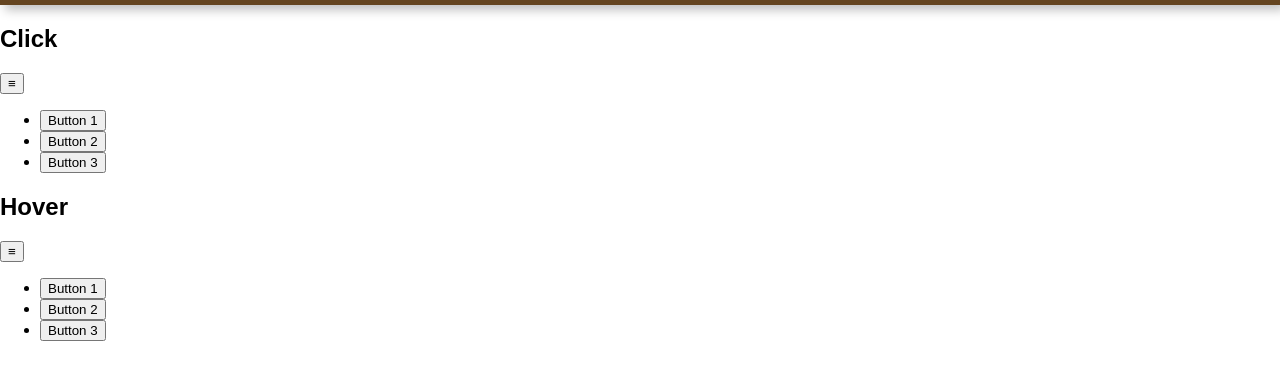
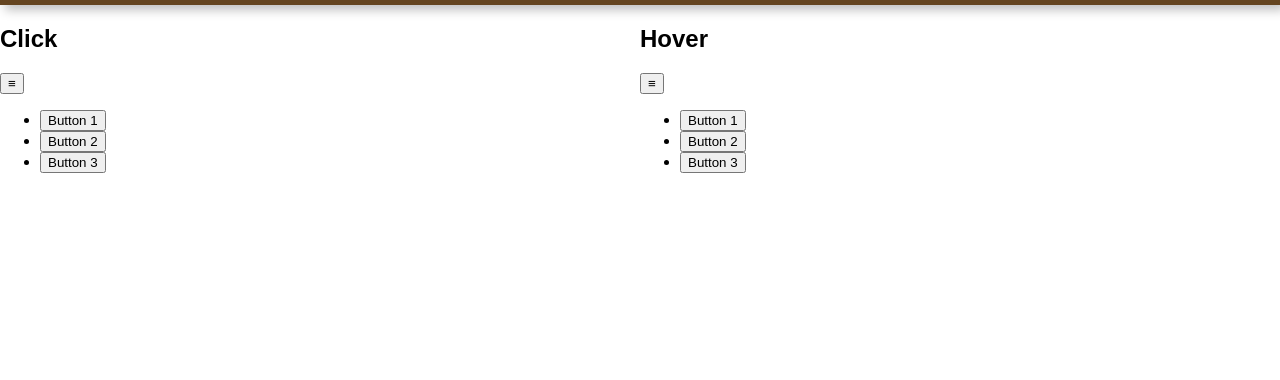
Before and after one commit to TEKKSUNN/drop-down-example, a website built with webpack: page src/template.html in a window 1280 px wide. Shown: the part 48-428 px from the top of the page. Built offline with nearby package versions, Linux system fonts and the light colour scheme; what @tekksunn/drop-down would draw is missing.

Commit message:
Layout contents

```diff
--- a/src/stylesheets/styles.css
+++ b/src/stylesheets/styles.css
@@ -12,9 +12,16 @@
 body {
     margin: 0;
     padding: 0;
+    display: grid;
+    grid-template-rows: max-content 1fr;
+    grid-template-columns: 1fr 1fr;
+    grid-template-areas:
+        "header header"
+        "click hover";
 }
 
 header {
+    grid-area: header;
     background-color: var(--header-bg);
     color: var(--header-fg);
     padding: var(--pad-normal);
@@ -27,3 +34,11 @@ header h1 {
     margin: 0;
     padding: 0;
 }
+
+#click-drop-down {
+    grid-area: click;
+}
+
+#hover-drop-down {
+    grid-area: hover;
+}
```
